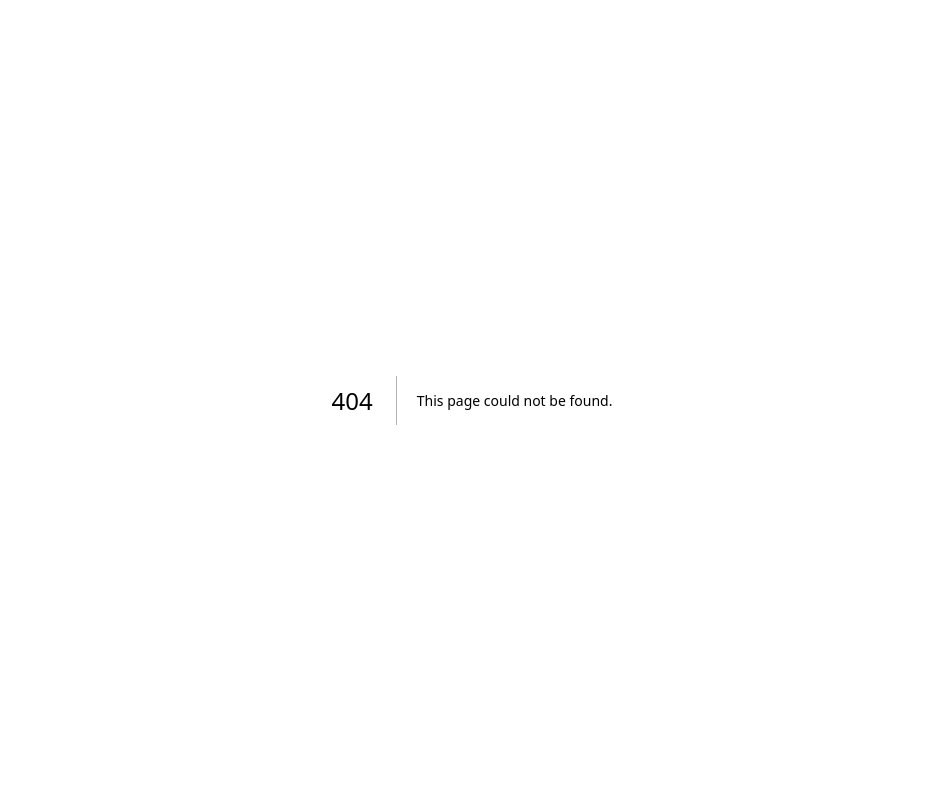
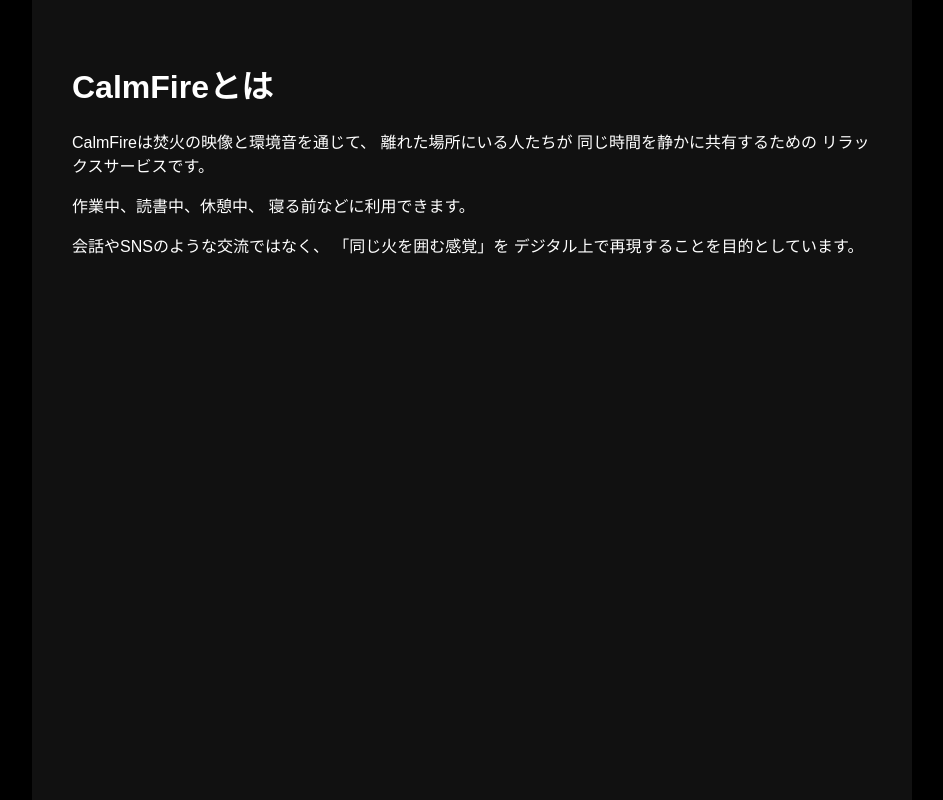
Before and after one commit to kakoibi-app/calmfire, a Next.js app: page /about in a window 1280 px wide. Before the commit this address had no page. Shown: the whole page, without its empty margins (168-1111 px from the left). Built offline with nearby package versions, Linux system fonts and the light colour scheme.

Commit message:
fix currentPos handling

```diff
--- /dev/null
+++ b/pages/about.js
@@ -0,0 +1,32 @@
+export default function About() {
+  return (
+    <div style={{
+      maxWidth: "800px",
+      margin: "0 auto",
+      padding: "40px",
+      color: "#fff",
+      background: "#111",
+      minHeight: "100vh"
+    }}>
+      <h1>CalmFireとは</h1>
+
+      <p>
+        CalmFireは焚火の映像と環境音を通じて、
+        離れた場所にいる人たちが
+        同じ時間を静かに共有するための
+        リラックスサービスです。
+      </p>
+
+      <p>
+        作業中、読書中、休憩中、
+        寝る前などに利用できます。
+      </p>
+
+      <p>
+        会話やSNSのような交流ではなく、
+        「同じ火を囲む感覚」を
+        デジタル上で再現することを目的としています。
+      </p>
+    </div>
+  );
+}
```
Also changed, not shown: pages/index.js (+27 -4 lines).
